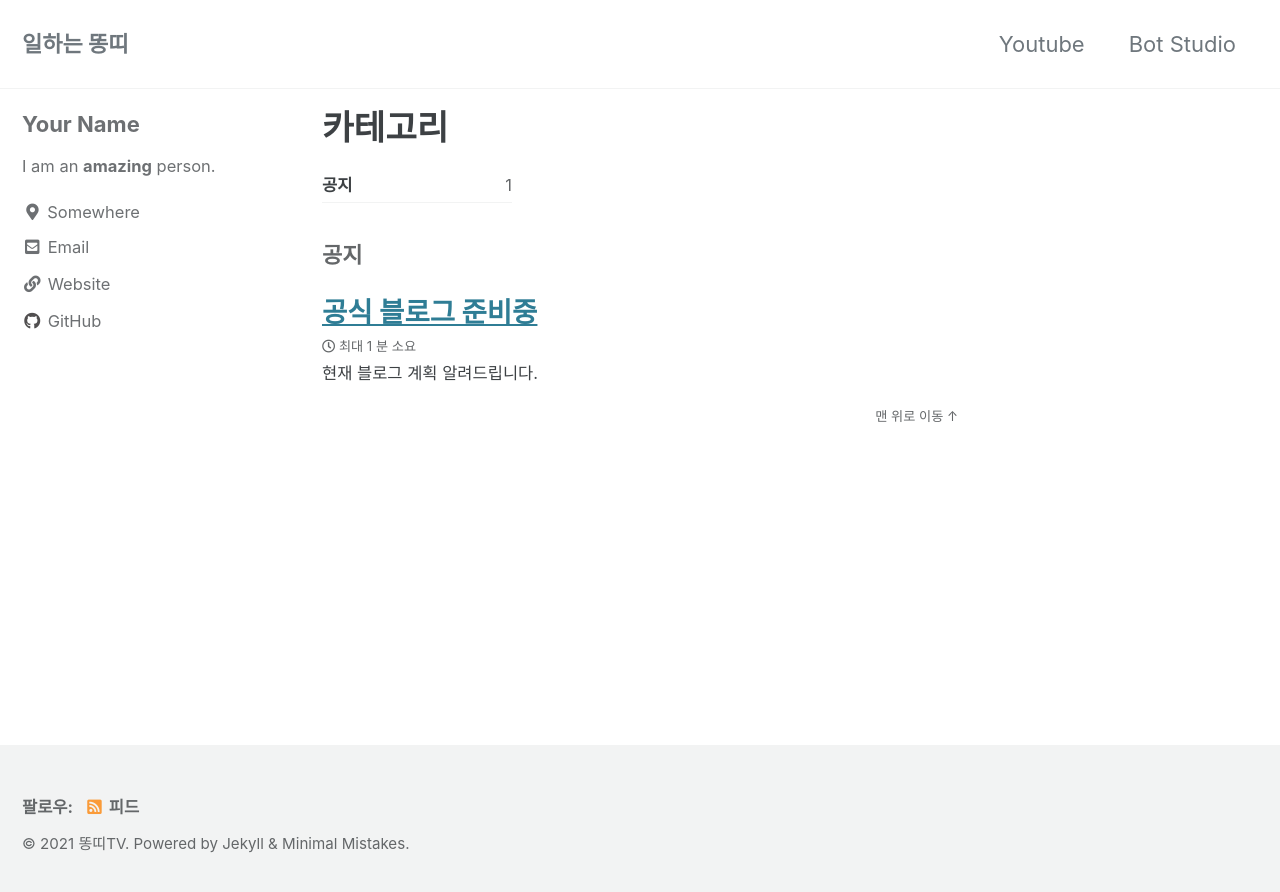
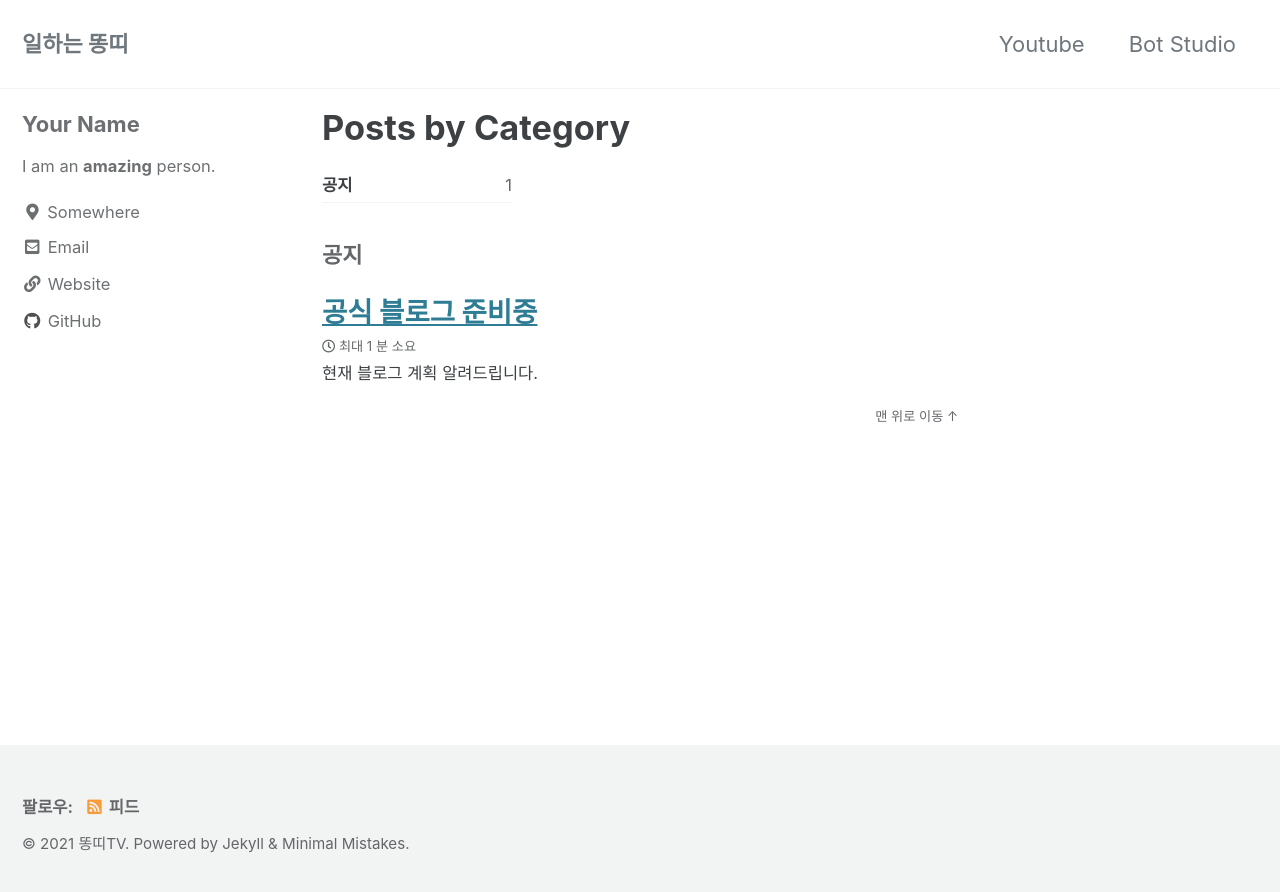
Before and after one commit to Ddongddi/ddongddi.github.io, a Jekyll site: the page built from _pages/category-archive.md, in a window 1280 px wide. Shown: the top 892 px of the page. Built offline with Jekyll 4.4.1, drawn with Linux system fonts in a browser that asks for light colours; cached includes are drawn as plain includes.

Commit message:
updated tags/categories

```diff
--- a/_pages/category-archive.md
+++ b/_pages/category-archive.md
@@ -1,5 +1,5 @@
 ---
-title: "카테고리"
+title: "Posts by Category"
 layout: categories
 permalink: /categories/
 author_profile: true
```
Also changed, not shown: _pages/tag-archive.md (+1 -1 lines).
